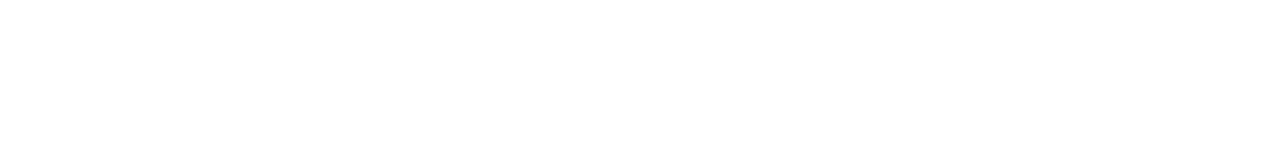
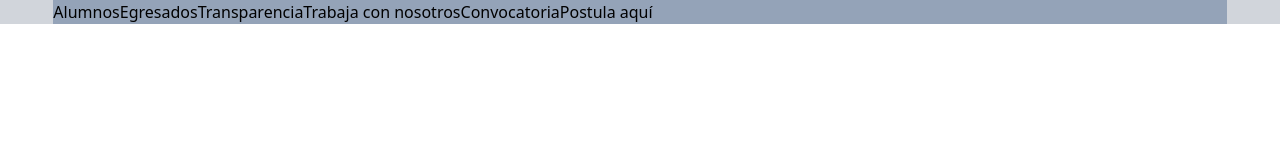
Before and after one commit to Gonzalop0210/proyecto_uch_copia, a website: page index.html in a window 1280 px wide. Drawn offline with Linux system fonts and the light colour scheme.

Commit message:
empezando

```diff
--- a/index.html
+++ b/index.html
@@ -3,10 +3,19 @@
 <head>
     <meta charset="UTF-8">
     <meta name="viewport" content="width=device-width, initial-scale=1.0">
-    <title>Document</title>
+    <title>UCH</title>
     <link rel="stylesheet" href="/code/styles/index.css">
 </head>
 <body>
-
+    <aside class="bg-gray-300">
+        <ul class="w-11/12 bg-slate-400 mx-auto flex">
+            <li>Alumnos</li>
+            <li>Egresados</li>
+            <li>Transparencia</li>
+            <li>Trabaja con nosotros</li>
+            <li>Convocatoria</li>
+            <li>Postula aquí</li>
+        </ul>
+    </aside>
 </body>
 </html>
```
Also changed, not shown: code/styles/index.css.
